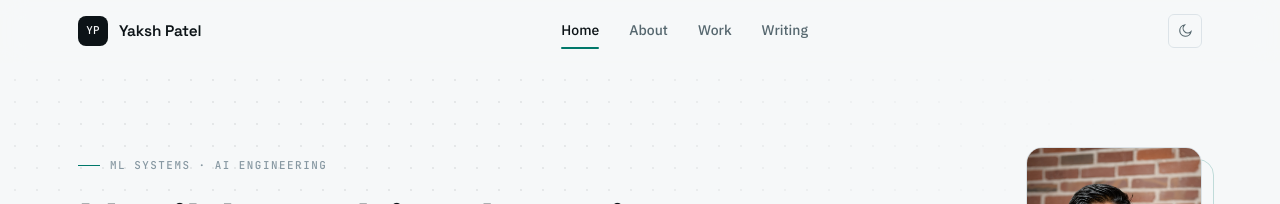
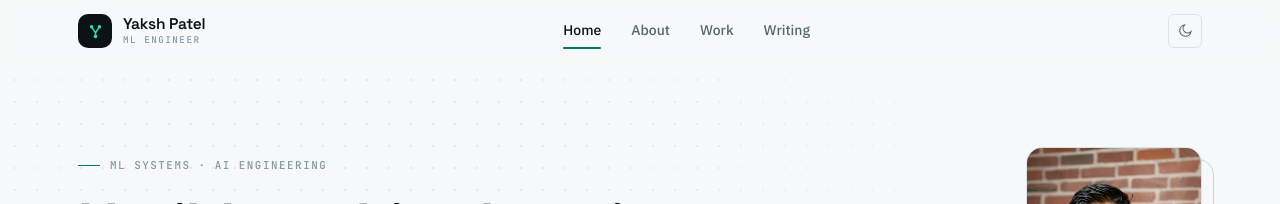
Before and after one commit to Yaksh-Patel/Yaksh-Patel.github.io, a Jekyll site: the page built from index.md, in a window 1280 px wide. Shown: the top 204 px of the page. Built offline with Jekyll 4.4.1, drawn with Linux system fonts in a browser that asks for light colours.

Commit message:
New mark: Y drawn as a node graph, in the site palette
The header showed a "YP" text tile and the favicon was still the old
#2563a8 blue, so neither matched the redesign.

One mark now serves both. The letter Y is drawn as a node graph — a monogram
that is also what the work is about: networks, aggregation, signals resolving
to a single path. Ink tile, signal-teal glyph, matching --accent.

Geometry took three passes to read correctly at small sizes:
- a drawn vertex node blobbed into the edges; the vertex is now implied
- 44-degree diagonals read as a trident, not a Y; steepened to ~57 degrees
- nodes are ~2.5x the edge weight so they stay legible as nodes at 16px

The header tile carries the colour via --mark-* tokens and the glyph inherits
currentColor, so a single sprite symbol works in both themes and inverts on
hover (with a slight rotate/scale). The wordmark gains a mono role line under
the name, hidden below 560px.

The favicon SVG swaps its tile fill under prefers-color-scheme: dark and picks
up a teal hairline, so it doesn't disappear against a dark tab strip. Added a
180px apple-touch-icon rendered from the same source.

Co-Authored-By: Claude Opus 5 (1M context) <noreply@anthropic.com>

```diff
--- a/_includes/icons.html
+++ b/_includes/icons.html
@@ -1,5 +1,16 @@
 {%- comment -%} Inline SVG sprite: no external requests, inherits currentColor. {%- endcomment -%}
 <svg width="0" height="0" style="position:absolute" aria-hidden="true" focusable="false">
+  <symbol id="i-mark" viewBox="0 0 64 64">
+    <g fill="none" stroke="currentColor" stroke-width="4.4" stroke-linecap="round" stroke-linejoin="round">
+      <path d="M20 17.5L32 36L44 17.5"/>
+      <path d="M32 36V47"/>
+    </g>
+    <g fill="currentColor">
+      <circle cx="20" cy="17.5" r="5.5"/>
+      <circle cx="44" cy="17.5" r="5.5"/>
+      <circle cx="32" cy="47" r="5.5"/>
+    </g>
+  </symbol>
   <symbol id="i-sun" viewBox="0 0 24 24" fill="none" stroke="currentColor" stroke-width="1.7" stroke-linecap="round">
     <circle cx="12" cy="12" r="4"/><path d="M12 2v2M12 20v2M2 12h2M20 12h2M4.9 4.9l1.4 1.4M17.7 17.7l1.4 1.4M19.1 4.9l-1.4 1.4M6.3 17.7l-1.4 1.4"/>
   </symbol>
--- a/_layouts/default.html
+++ b/_layouts/default.html
@@ -6,6 +6,7 @@
   {% seo %}
 
   <link rel="icon" type="image/svg+xml" href="{{ '/assets/images/favicon.svg' | relative_url }}" />
+  <link rel="apple-touch-icon" sizes="180x180" href="{{ '/assets/images/apple-touch-icon.png' | relative_url }}" />
   <meta name="theme-color" content="#00786a" media="(prefers-color-scheme: light)" />
   <meta name="theme-color" content="#0a0e10" media="(prefers-color-scheme: dark)" />
 
@@ -43,9 +44,14 @@
 
 <header class="site-header" id="siteHeader">
   <div class="nav-inner">
-    <a href="{{ '/' | relative_url }}" class="brand">
-      <span class="brand-mark">{{ site.author.initials }}</span>
-      {{ site.title }}
+    <a href="{{ '/' | relative_url }}" class="brand" aria-label="{{ site.author.name }} — home">
+      <span class="brand-mark" aria-hidden="true">
+        <svg viewBox="0 0 64 64"><use href="#i-mark"/></svg>
+      </span>
+      <span class="brand-text">
+        <span class="brand-name">{{ site.title }}</span>
+        <span class="brand-role">{{ site.author.role }}</span>
+      </span>
     </a>
 
     <nav aria-label="Primary">
--- a/assets/css/main.scss
+++ b/assets/css/main.scss
@@ -33,6 +33,11 @@
   --accent-2-soft: #fbeedd;
 
   --mesh:          rgba(12, 19, 23, .07);
+  --mark-bg:       #0c1317;
+  --mark-fg:       #33d6bb;
+  --mark-border:   transparent;
+  --mark-hov-bg:   #00786a;
+  --mark-hov-fg:   #ffffff;
   --code-bg:       #f1f4f6;
   --selection:     rgba(0, 120, 106, .16);
 
@@ -70,6 +75,11 @@
   --accent-2-soft: #2a2113;
 
   --mesh:          rgba(229, 236, 239, .07);
+  --mark-bg:       #161d22;
+  --mark-fg:       #33d6bb;
+  --mark-border:   #2a4b47;
+  --mark-hov-bg:   #33d6bb;
+  --mark-hov-fg:   #06120f;
   --code-bg:       #131a1f;
   --selection:     rgba(51, 214, 187, .22);
 }
@@ -219,33 +229,54 @@ code, pre { font-family: var(--font-mono); }
   display: inline-flex;
   align-items: center;
   gap: 11px;
-  font-family: var(--font-display);
-  font-weight: 600;
-  font-size: .96rem;
-  letter-spacing: -.01em;
   color: var(--text);
 
   &:hover { color: var(--text); }
 
+  /* Tile carries the colour; the glyph inherits currentColor, so one symbol
+     serves both themes and inverts cleanly on hover. */
   .brand-mark {
-    width: 30px;
-    height: 30px;
+    width: 34px;
+    height: 34px;
     display: grid;
     place-items: center;
-    border-radius: 8px;
-    background: var(--text);
-    color: var(--bg);
-    font-family: var(--font-mono);
-    font-size: .68rem;
-    font-weight: 500;
-    letter-spacing: .02em;
-    transition: background .2s var(--ease);
+    border-radius: 10px;
+    background: var(--mark-bg);
+    color: var(--mark-fg);
+    border: 1px solid var(--mark-border);
+    flex-shrink: 0;
+    transition: background .22s var(--ease), color .22s var(--ease),
+                border-color .22s var(--ease), transform .22s var(--ease);
+
+    svg { width: 21px; height: 21px; display: block; }
   }
 
-  &:hover .brand-mark { background: var(--accent); color: #fff; }
+  &:hover .brand-mark {
+    background: var(--mark-hov-bg);
+    color: var(--mark-hov-fg);
+    border-color: var(--mark-hov-bg);
+    transform: rotate(-4deg) scale(1.04);
+  }
+
+  .brand-text { display: flex; flex-direction: column; line-height: 1.15; }
+
+  .brand-name {
+    font-family: var(--font-display);
+    font-weight: 600;
+    font-size: .97rem;
+    letter-spacing: -.015em;
+  }
+
+  .brand-role {
+    font-family: var(--font-mono);
+    font-size: .58rem;
+    font-weight: 500;
+    letter-spacing: .16em;
+    text-transform: uppercase;
+    color: var(--text-faint);
+    margin-top: 1px;
+  }
 }
-
-[data-theme="dark"] .brand:hover .brand-mark { color: #06120f; }
 
 .site-nav {
   display: flex;
@@ -1137,6 +1168,7 @@ code, pre { font-family: var(--font-mono); }
 }
 
 @media (max-width: 560px) {
+  .brand .brand-role { display: none; }
   .project-spec .spec-row,
   .project-spec.project-spec--page .spec-row { grid-template-columns: 1fr; gap: 2px; padding: 8px 0; }
   .project-card .project-header { flex-direction: column; }
```
Also changed, not shown: assets/images/apple-touch-icon.png (added), assets/images/favicon.svg.
